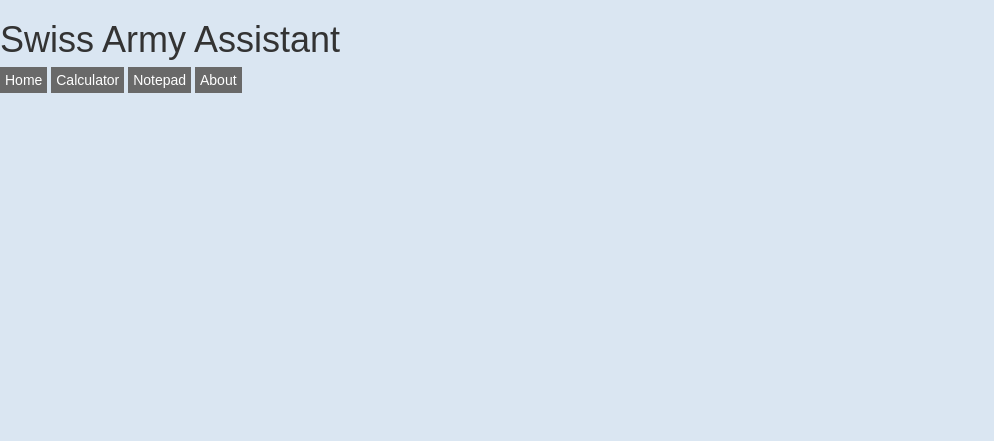
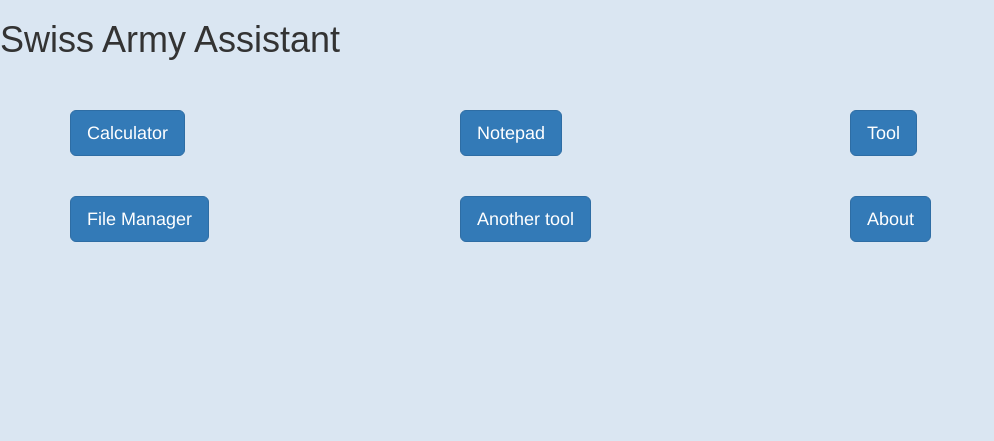
Before and after one commit to saltrupiao/SwissArmyAssistant, a Flask app: page / in a window 1280 px wide. Shown: the top 441 px of the page, without its empty margins (0-994 px from the left). Run offline with Flask 2, Linux system fonts and the light colour scheme; some libraries are stand-ins or nearby versions.

Commit message:
remove nav on home, use chunk buttons

```diff
--- a/templates/home.html
+++ b/templates/home.html
@@ -1,41 +1,66 @@
-{% extends 'layout.html' %}
-
-{% block content %}
-<br>
-<br>
-<!--<div class="container">-->
+<!DOCTYPE html>
+<html lang="en">
+<head>
+    <meta charset="UTF-8">
+    <title class="title">Swiss Army Assistant</title>
 
 
-    <!--bootstrap buttons-->
-    <!--<div class="row">-->
-        <!--<div class="col-sm-4">-->
-            <!--<a class="btn btn-primary btn-lg" href="/calc">Calculator</a>-->
-        <!--</div>-->
+    <!--for the persistent nodepad-->
+    <script src="http://js.nicedit.com/nicEdit-latest.js" type="text/javascript"></script>
+    <script type="text/javascript">bkLib.onDomLoaded(nicEditors.allTextAreas);</script>
 
-        <!--<div class="col-sm-4">-->
-            <!--<a class="btn btn-primary btn-lg" href="/note">Notepad</a>-->
-        <!--</div>-->
 
-        <!--<div class="col-sm-4">-->
-            <!--<a class="btn btn-primary btn-lg" href="/">Tool</a>-->
-        <!--</div>-->
-    <!--</div>-->
-    <!--<br>-->
-    <!--<br>-->
-    <!--<div class="row">-->
-        <!--<div class="col-sm-4">-->
-            <!--<a class="btn btn-primary btn-lg" href="/">File Manager</a>-->
-        <!--</div>-->
+    <!-- Latest compiled and minified CSS -->
+    <link rel="stylesheet" href="https://maxcdn.bootstrapcdn.com/bootstrap/3.3.7/css/bootstrap.min.css">
+    <!-- jQuery library -->
+    <script src="https://ajax.googleapis.com/ajax/libs/jquery/3.3.1/jquery.min.js"></script>
+    <!-- Latest compiled JavaScript -->
+    <script src="https://maxcdn.bootstrapcdn.com/bootstrap/3.3.7/js/bootstrap.min.js"></script>
 
-        <!--<div class="col-sm-4">-->
-            <!--<a class="btn btn-primary btn-lg" href="/">Another tool</a>-->
-        <!--</div>-->
+    <link rel="stylesheet" type="text/css" href="{{ url_for('static',filename='styles/style.css') }}">
 
-        <!--<div class="col-sm-4">-->
-            <!--<a class="btn btn-primary btn-lg" href="/about">About</a>-->
-        <!--</div>-->
-    <!--</div>-->
-<!--</div>-->
+</head>
+
+<body>
+    <h1 class="head">Swiss Army Assistant</h1>
+
+    <br>
+    <br>
+    <div class="container">
+
+
+        <!--bootstrap buttons-->
+        <div class="row">
+            <div class="col-sm-4">
+                <a class="btn btn-primary btn-lg" href="/calc">Calculator</a>
+            </div>
+
+            <div class="col-sm-4">
+                <a class="btn btn-primary btn-lg" href="/note">Notepad</a>
+            </div>
+
+            <div class="col-sm-4">
+                <a class="btn btn-primary btn-lg" href="/">Tool</a>
+            </div>
+        </div>
+        <br>
+        <br>
+        <div class="row">
+            <div class="col-sm-4">
+                <a class="btn btn-primary btn-lg" href="/">File Manager</a>
+            </div>
+
+            <div class="col-sm-4">
+                <a class="btn btn-primary btn-lg" href="/">Another tool</a>
+            </div>
+
+            <div class="col-sm-4">
+                <a class="btn btn-primary btn-lg" href="/about">About</a>
+            </div>
+        </div>
+    </div>
+
+</body>
 
 
 
@@ -48,13 +73,3 @@
     <!--<input type="submit" class="fancyButton" name="submit">-->
 <!--</form>-->
 <!--<p class="jumbotron">{{new_text}}</p>-->
-
-
-
-
-
-
-
-
-
-{% endblock %}
```
